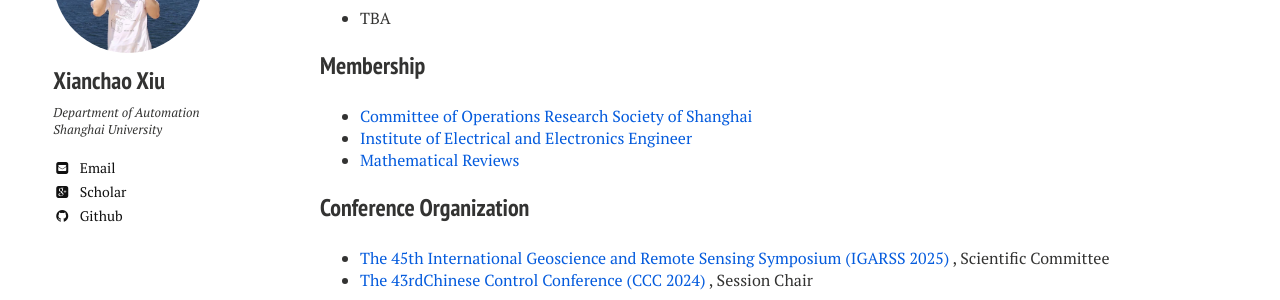
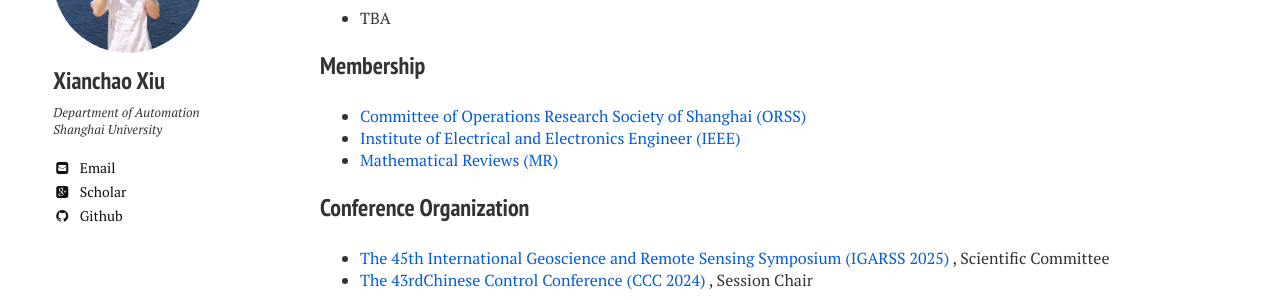
Before and after one commit to xianchaoxiu/xianchaoxiu.github.io, a Jekyll site: the page built from activities/index.md, in a window 1280 px wide. Shown: the part 169-469 px from the top of the page. Built offline with Jekyll 4.4.1, drawn with Linux system fonts in a browser that asks for light colours; nearby versions of some CDN libraries.

Commit message:
Update index.md

```diff
--- a/activities/index.md
+++ b/activities/index.md
@@ -13,9 +13,9 @@ share: false
 
 
 ### Membership
-* <a href="http://www.shorsc.org.cn/" class="textlink" target="_blank">Committee of Operations Research Society of Shanghai </a> <br>
-* <a href="https://www.ieee.org/" class="textlink" target="_blank">Institute of Electrical and Electronics Engineer </a> <br>
-* <a href="https://www.ams.org/mr-database" class="textlink" target="_blank">Mathematical Reviews</a> <br>
+* <a href="http://www.shorsc.org.cn/" class="textlink" target="_blank">Committee of Operations Research Society of Shanghai (ORSS)</a> <br>
+* <a href="https://www.ieee.org/" class="textlink" target="_blank">Institute of Electrical and Electronics Engineer (IEEE)</a> <br>
+* <a href="https://www.ams.org/mr-database" class="textlink" target="_blank">Mathematical Reviews (MR)</a> <br>
 
 
 ### Conference Organization
```
